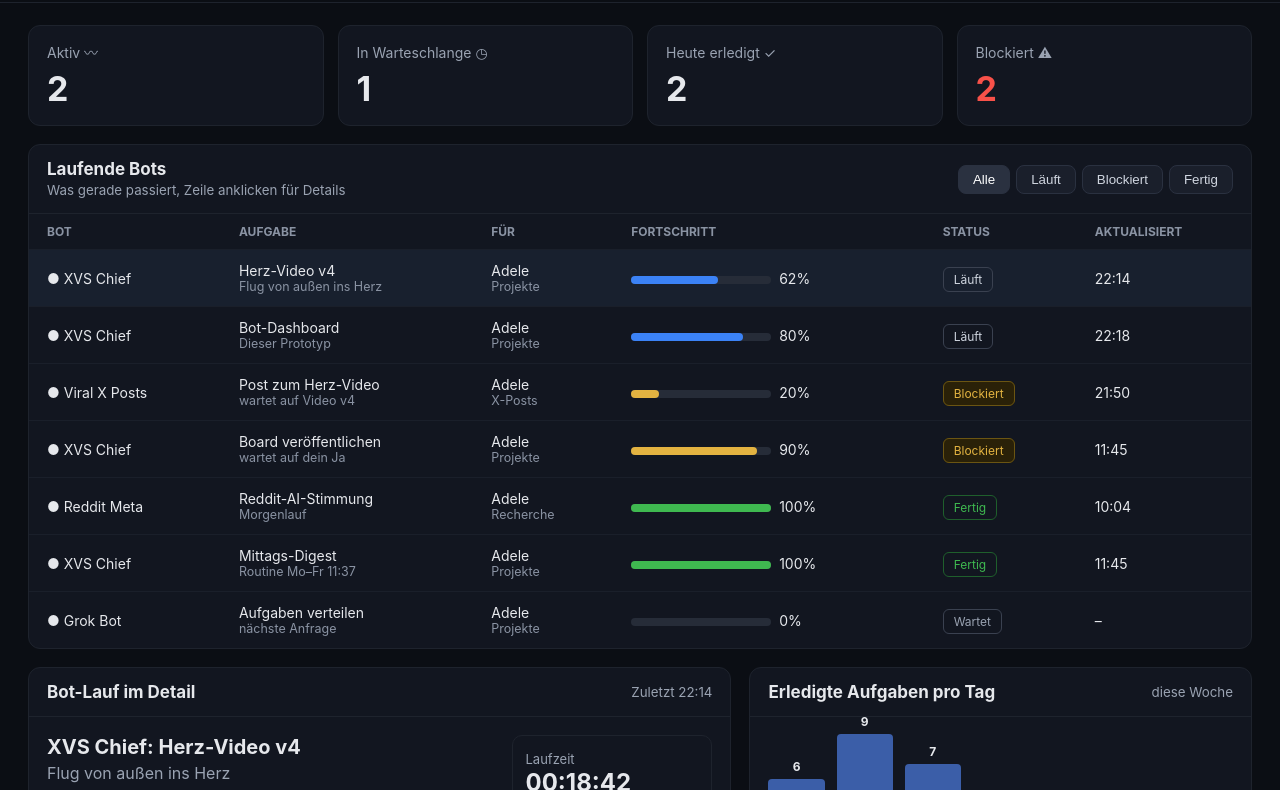
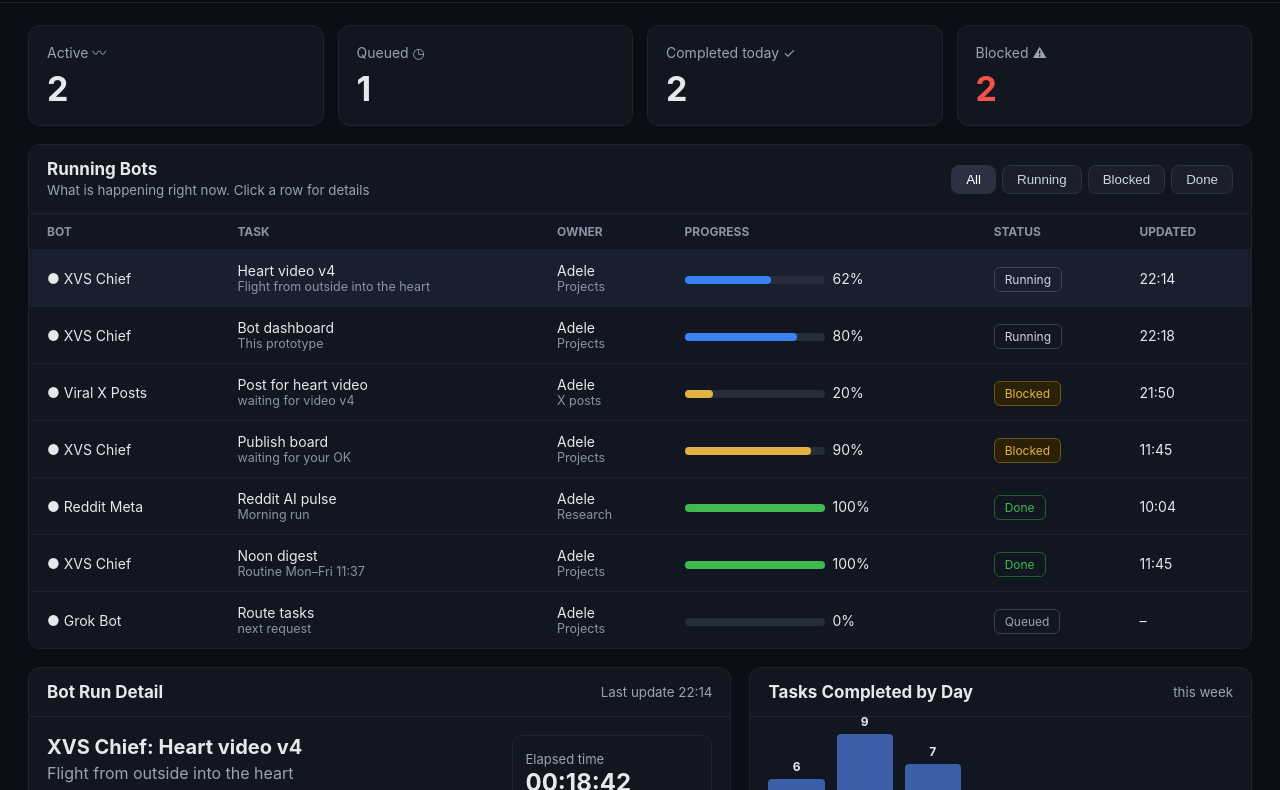
Before and after one commit to plutunieer/grok-bots-dashboard, a plain HTML site: page index.html in a window 1280 px wide. Shown: the part 63-853 px from the top of the page. Drawn offline with Linux system fonts and the light colour scheme; no server answers.

Commit message:
English UI

```diff
--- a/index.html
+++ b/index.html
@@ -1,4 +1,4 @@
-<!doctype html><html lang="de"><head><meta charset="utf-8"><meta name="viewport" content="width=device-width,initial-scale=1"><title>Grok Bots – Dashboard</title>
+<!doctype html><html lang="en"><head><meta charset="utf-8"><meta name="viewport" content="width=device-width,initial-scale=1"><title>Grok Bots – Dashboard</title>
 <style>
 *{box-sizing:border-box}body{margin:0;font-family:Inter,system-ui,sans-serif;background:#0b0e14;color:#e6e8ec}
 .top{display:flex;align-items:center;justify-content:space-between;padding:18px 28px;border-bottom:1px solid #1e232d}
@@ -23,31 +23,31 @@ td .s{color:#8a93a3;font-size:12.5px}.bar{height:8px;background:#262c38;border-r
 .chart{display:flex;align-items:flex-end;gap:12px;height:170px;padding:18px}.chart div{flex:1;background:#3b5ea8;border-radius:4px 4px 0 0;position:relative}
 .chart div b{position:absolute;top:-20px;width:100%;text-align:center;font-size:12px}.chart div span{position:absolute;bottom:-20px;width:100%;text-align:center;font-size:12px;color:#8a93a3}
 </style></head><body>
-<div class="top"><h1>Grok Bots</h1><span class="ex">Prototyp mit Beispielwerten</span></div>
+<div class="top"><h1>Grok Bots</h1><span class="ex">Prototype with sample data</span></div>
 <div class="wrap">
-<div class="kpis"><div class="k"><span>Aktiv 〰</span><b id="kA"></b></div><div class="k"><span>In Warteschlange ◷</span><b id="kQ"></b></div><div class="k"><span>Heute erledigt ✓</span><b id="kD"></b></div><div class="k f"><span>Blockiert ⚠</span><b id="kB"></b></div></div>
-<div class="panel"><div class="ph"><div><h2>Laufende Bots</h2><small>Was gerade passiert, Zeile anklicken für Details</small></div>
-<div class="flt"><button class="on" data-f="all">Alle</button><button data-f="Running">Läuft</button><button data-f="Blocked">Blockiert</button><button data-f="Done">Fertig</button></div></div>
-<table><thead><tr><th>Bot</th><th>Aufgabe</th><th>Für</th><th>Fortschritt</th><th>Status</th><th>Aktualisiert</th></tr></thead><tbody id="tb"></tbody></table></div>
-<div class="two"><div class="panel"><div class="ph"><h2>Bot-Lauf im Detail</h2><small id="el"></small></div><div class="det" id="det"></div></div>
-<div class="panel"><div class="ph"><h2>Erledigte Aufgaben pro Tag</h2><small>diese Woche</small></div><div class="chart" id="ch"></div><div style="height:26px"></div><div class="sum3"><div><b style="color:#3fb950">22</b>erledigt</div><div><b style="color:#e3b341">3</b>neu versucht</div><div><b style="color:#f85149">2</b>noch offen</div></div></div></div>
+<div class="kpis"><div class="k"><span>Active 〰</span><b id="kA"></b></div><div class="k"><span>Queued ◷</span><b id="kQ"></b></div><div class="k"><span>Completed today ✓</span><b id="kD"></b></div><div class="k f"><span>Blocked ⚠</span><b id="kB"></b></div></div>
+<div class="panel"><div class="ph"><div><h2>Running Bots</h2><small>What is happening right now. Click a row for details</small></div>
+<div class="flt"><button class="on" data-f="all">All</button><button data-f="Running">Running</button><button data-f="Blocked">Blocked</button><button data-f="Done">Done</button></div></div>
+<table><thead><tr><th>Bot</th><th>Task</th><th>Owner</th><th>Progress</th><th>Status</th><th>Updated</th></tr></thead><tbody id="tb"></tbody></table></div>
+<div class="two"><div class="panel"><div class="ph"><h2>Bot Run Detail</h2><small id="el"></small></div><div class="det" id="det"></div></div>
+<div class="panel"><div class="ph"><h2>Tasks Completed by Day</h2><small>this week</small></div><div class="chart" id="ch"></div><div style="height:26px"></div><div class="sum3"><div><b style="color:#3fb950">22</b>completed</div><div><b style="color:#e3b341">3</b>retried</div><div><b style="color:#f85149">2</b>still open</div></div></div></div>
 </div>
 <script>
 const B=[
-{b:"XVS Chief",t:"Herz-Video v4",s2:"Flug von außen ins Herz",p:62,st:"Running",u:"22:14",steps:["Recherche","Kamera-Flug","Rendern","Prüfen"],at:2},
-{b:"XVS Chief",t:"Bot-Dashboard",s2:"Dieser Prototyp",p:80,st:"Running",u:"22:18",steps:["Post lesen","Entwurf","Feedback","Live"],at:2},
-{b:"Viral X Posts",t:"Post zum Herz-Video",s2:"wartet auf Video v4",p:20,st:"Blocked",u:"21:50",steps:["Entwurf","Video","Dein Ja","Posten"],at:1},
-{b:"XVS Chief",t:"Board veröffentlichen",s2:"wartet auf dein Ja",p:90,st:"Blocked",u:"11:45",steps:["Daten","Board","Dein Ja","Live"],at:2},
-{b:"Reddit Meta",t:"Reddit-AI-Stimmung",s2:"Morgenlauf",p:100,st:"Done",u:"10:04",steps:["Suchen","Filtern","Zusammenfassen","Senden"],at:4},
-{b:"XVS Chief",t:"Mittags-Digest",s2:"Routine Mo–Fr 11:37",p:100,st:"Done",u:"11:45",steps:["Lesen","Bewerten","Schreiben","Senden"],at:4},
-{b:"Grok Bot",t:"Aufgaben verteilen",s2:"nächste Anfrage",p:0,st:"Queued",u:"–",steps:["Annehmen","Zuweisen","Verfolgen","Melden"],at:0}];
-const L={Running:"Läuft",Blocked:"Blockiert",Done:"Fertig",Queued:"Wartet"};let F="all",S=0;
-function draw(){tb.innerHTML=B.map((x,i)=>F!="all"&&x.st!=F?"":`<tr class="r ${i==S?"sel":""}" onclick="S=${i};draw()"><td>● ${x.b}</td><td>${x.t}<div class="s">${x.s2}</div></td><td>Adele<div class="s">${x.b=="Viral X Posts"?"X-Posts":x.b=="Reddit Meta"?"Recherche":"Projekte"}</div></td><td><span class="bar"><i style="width:${x.p}%;background:${x.st=="Done"?"#3fb950":x.st=="Blocked"?"#e3b341":"#3b82f6"}"></i></span>${x.p}%</td><td><span class="badge ${x.st}">${L[x.st]}</span></td><td class="s">${x.u}</td></tr>`).join("");
-const x=B[S];el.textContent="Zuletzt "+x.u;
-det.innerHTML=`<div class="dg"><div><h3>${x.b}: ${x.t}</h3><div class="s" style="color:#9aa3b2">${x.s2}</div><div class="ring"><svg width="110" height="110"><circle cx="55" cy="55" r="46" stroke="#262c38" stroke-width="10" fill="none"/><circle cx="55" cy="55" r="46" stroke="#3b82f6" stroke-width="10" fill="none" stroke-dasharray="${289*x.p/100} 289" transform="rotate(-90 55 55)" stroke-linecap="round"/><text x="55" y="62" fill="#fff" font-size="24" text-anchor="middle" font-weight="700">${x.p}%</text></svg><div>${L[x.st]}<br><span style="color:#9aa3b2">Schritt ${Math.min(x.at+1,4)} von 4</span></div></div><div class="steps">${x.steps.map((s,i)=>`<div class="st ${i<x.at?"d":i==x.at?"a":""}"><i></i>${s}</div>`).join("")}</div></div><div class="side"><div><span>Laufzeit</span><b>${x.st=="Done"?"00:12:40":x.st=="Queued"?"–":"00:18:42"}</b></div><div><span>Letzter Checkpoint</span><b style="font-size:16px">${x.steps[Math.max(x.at-1,0)]}</b><span>${x.u}</span></div><div><span>Wartet auf</span><b style="font-size:16px">${x.st=="Blocked"?"dein Ja":"niemanden"}</b></div></div></div>`;
+{b:"XVS Chief",t:"Heart video v4",s2:"Flight from outside into the heart",p:62,st:"Running",u:"22:14",steps:["Research","Camera path","Render","Review"],at:2},
+{b:"XVS Chief",t:"Bot dashboard",s2:"This prototype",p:80,st:"Running",u:"22:18",steps:["Read post","Draft","Feedback","Live"],at:2},
+{b:"Viral X Posts",t:"Post for heart video",s2:"waiting for video v4",p:20,st:"Blocked",u:"21:50",steps:["Draft","Video","Your OK","Post"],at:1},
+{b:"XVS Chief",t:"Publish board",s2:"waiting for your OK",p:90,st:"Blocked",u:"11:45",steps:["Data","Board","Your OK","Live"],at:2},
+{b:"Reddit Meta",t:"Reddit AI pulse",s2:"Morning run",p:100,st:"Done",u:"10:04",steps:["Search","Filter","Summarize","Send"],at:4},
+{b:"XVS Chief",t:"Noon digest",s2:"Routine Mon–Fri 11:37",p:100,st:"Done",u:"11:45",steps:["Read","Score","Write","Send"],at:4},
+{b:"Grok Bot",t:"Route tasks",s2:"next request",p:0,st:"Queued",u:"–",steps:["Accept","Assign","Track","Report"],at:0}];
+const L={Running:"Running",Blocked:"Blocked",Done:"Done",Queued:"Queued"};let F="all",S=0;
+function draw(){tb.innerHTML=B.map((x,i)=>F!="all"&&x.st!=F?"":`<tr class="r ${i==S?"sel":""}" onclick="S=${i};draw()"><td>● ${x.b}</td><td>${x.t}<div class="s">${x.s2}</div></td><td>Adele<div class="s">${x.b=="Viral X Posts"?"X posts":x.b=="Reddit Meta"?"Research":"Projects"}</div></td><td><span class="bar"><i style="width:${x.p}%;background:${x.st=="Done"?"#3fb950":x.st=="Blocked"?"#e3b341":"#3b82f6"}"></i></span>${x.p}%</td><td><span class="badge ${x.st}">${L[x.st]}</span></td><td class="s">${x.u}</td></tr>`).join("");
+const x=B[S];el.textContent="Last update "+x.u;
+det.innerHTML=`<div class="dg"><div><h3>${x.b}: ${x.t}</h3><div class="s" style="color:#9aa3b2">${x.s2}</div><div class="ring"><svg width="110" height="110"><circle cx="55" cy="55" r="46" stroke="#262c38" stroke-width="10" fill="none"/><circle cx="55" cy="55" r="46" stroke="#3b82f6" stroke-width="10" fill="none" stroke-dasharray="${289*x.p/100} 289" transform="rotate(-90 55 55)" stroke-linecap="round"/><text x="55" y="62" fill="#fff" font-size="24" text-anchor="middle" font-weight="700">${x.p}%</text></svg><div>${L[x.st]}<br><span style="color:#9aa3b2">Step ${Math.min(x.at+1,4)} of 4</span></div></div><div class="steps">${x.steps.map((s,i)=>`<div class="st ${i<x.at?"d":i==x.at?"a":""}"><i></i>${s}</div>`).join("")}</div></div><div class="side"><div><span>Elapsed time</span><b>${x.st=="Done"?"00:12:40":x.st=="Queued"?"–":"00:18:42"}</b></div><div><span>Last checkpoint</span><b style="font-size:16px">${x.steps[Math.max(x.at-1,0)]}</b><span>${x.u}</span></div><div><span>Waiting for</span><b style="font-size:16px">${x.st=="Blocked"?"your OK":"nobody"}</b></div></div></div>`;
 kA.textContent=B.filter(x=>x.st=="Running").length;kQ.textContent=B.filter(x=>x.st=="Queued").length;kD.textContent=B.filter(x=>x.st=="Done").length;kB.textContent=B.filter(x=>x.st=="Blocked").length;}
 document.querySelectorAll(".flt button").forEach(b=>b.onclick=()=>{document.querySelectorAll(".flt button").forEach(c=>c.classList.remove("on"));b.classList.add("on");F=b.dataset.f;draw()});
-const W=[["Mo",6],["Di",9],["Mi",7],["Do",0],["Fr",0],["Sa",0],["So",0]];ch.innerHTML=W.map(([d,v])=>`<div style="height:${v*15}px"><b>${v||""}</b><span>${d}</span></div>`).join("");
-async function live(){try{const p=location.hostname.split(".")[0],r=location.pathname.split("/")[1];const fs=await (await fetch(`https://api.github.com/repos/${p}/${r}/contents/status`)).json();const d=await Promise.all(fs.filter(f=>f.name.endsWith(".json")).map(f=>fetch(f.download_url).then(x=>x.json())));if(d.length){B.length=0;d.forEach(s=>B.push({b:s.bot,t:s.task,s2:s.detail||"",p:s.progress||0,st:s.status,u:new Date(s.updated).toLocaleTimeString([], {hour:"2-digit",minute:"2-digit"}),steps:s.steps||["Start","Arbeit","Prüfen","Fertig"],at:s.step||0}));document.querySelector(".ex").textContent="Live";S=0;draw();}}catch(e){}}
+const W=[["Mon",6],["Tue",9],["Wed",7],["Thu",0],["Fri",0],["Sat",0],["Sun",0]];ch.innerHTML=W.map(([d,v])=>`<div style="height:${v*15}px"><b>${v||""}</b><span>${d}</span></div>`).join("");
+async function live(){try{const p=location.hostname.split(".")[0],r=location.pathname.split("/")[1];const fs=await (await fetch(`https://api.github.com/repos/${p}/${r}/contents/status`)).json();const d=await Promise.all(fs.filter(f=>f.name.endsWith(".json")).map(f=>fetch(f.download_url).then(x=>x.json())));if(d.length){B.length=0;d.forEach(s=>B.push({b:s.bot,t:s.task,s2:s.detail||"",p:s.progress||0,st:s.status,u:new Date(s.updated).toLocaleTimeString([], {hour:"2-digit",minute:"2-digit"}),steps:s.steps||["Start","Work","Review","Done"],at:s.step||0}));document.querySelector(".ex").textContent="Live";S=0;draw();}}catch(e){}}
 draw();live();setInterval(live,60000);
 </script></body></html>
```
